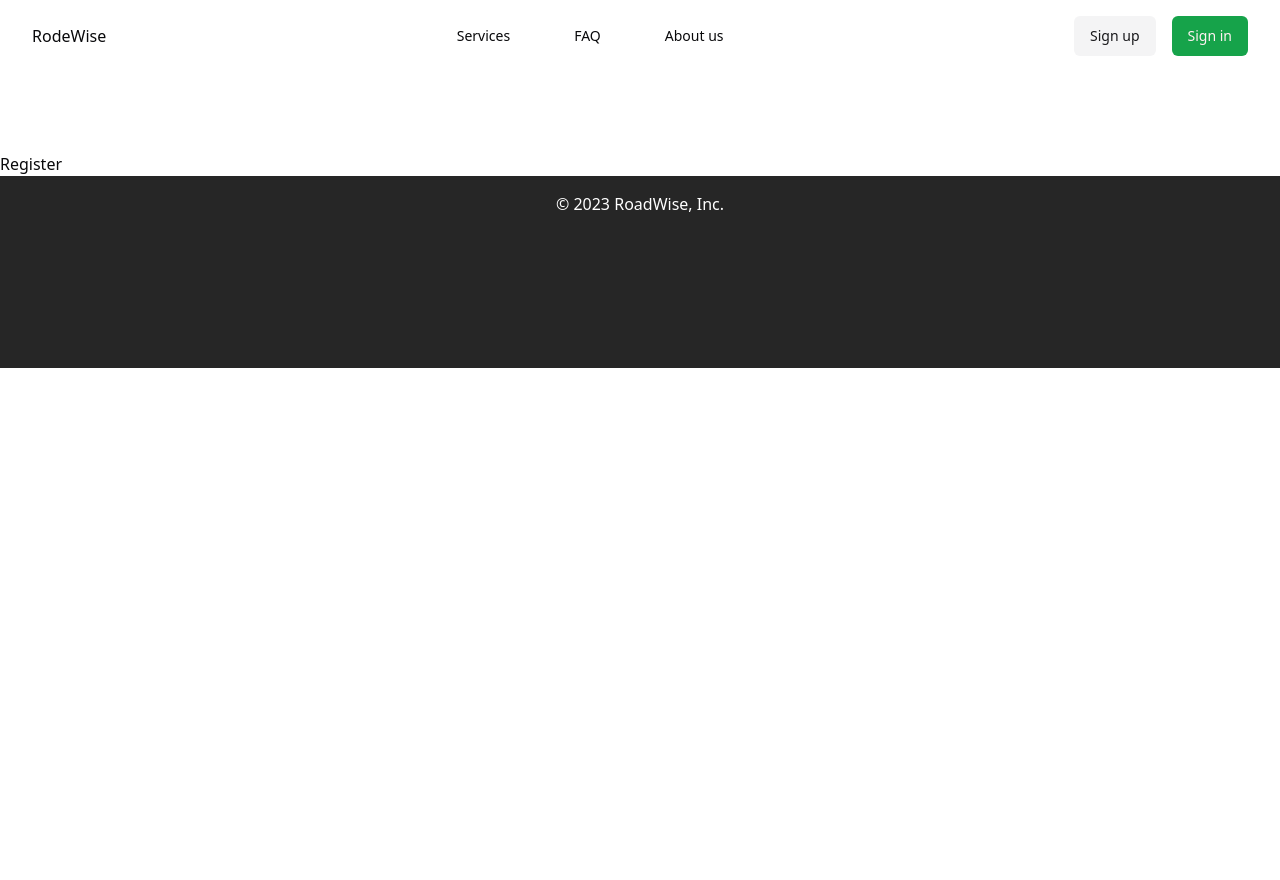
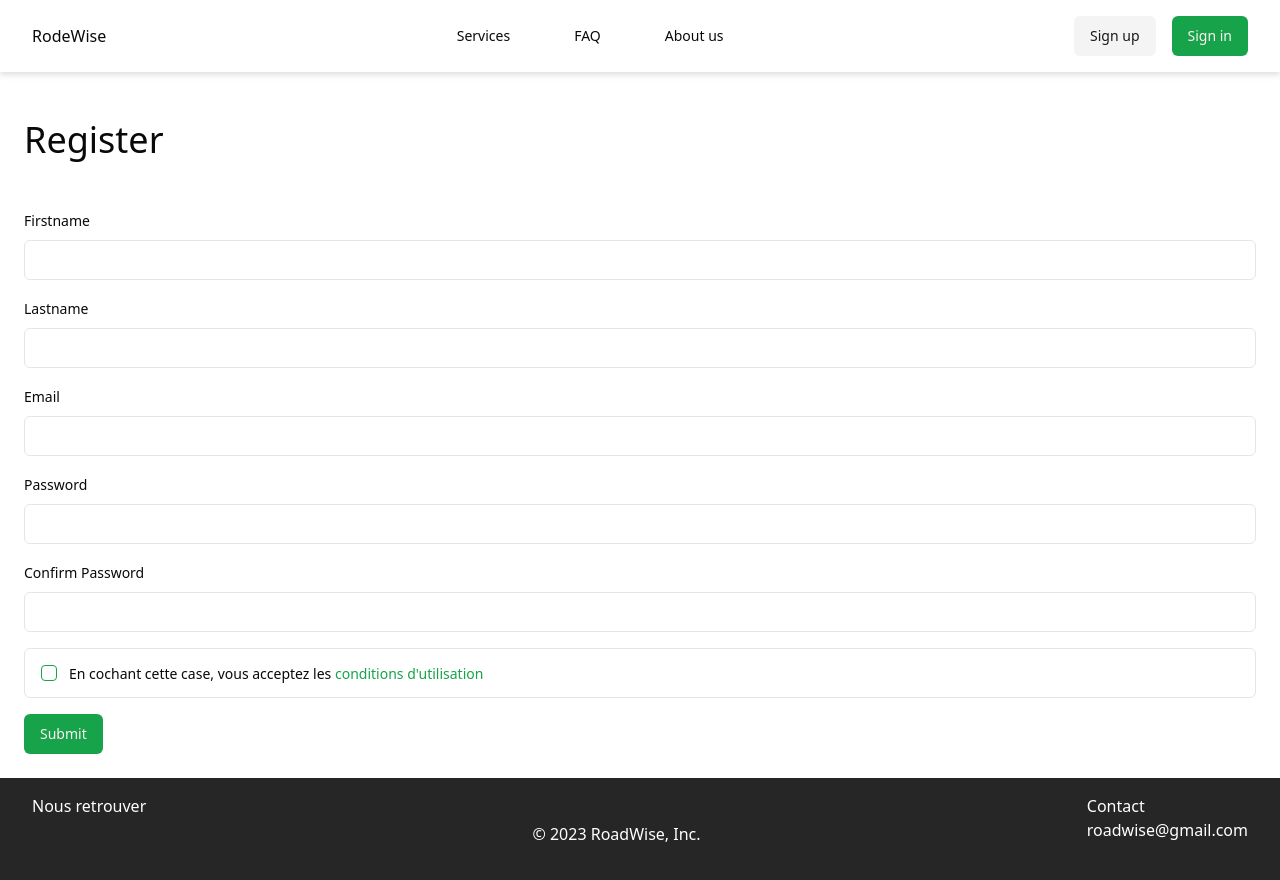
Before and after one commit to AlexandreHardyy/Challenge_Stack_5A_S1, a React (Vite) app in the folder frontend/: page /register in a window 1280 px wide. Shown: the top 880 px of the page. Before the commit the page ends 800 px from the top, so only its background shows below. Built offline with nearby package versions, Linux system fonts and the light colour scheme.

Commit message:
condition and form build for login and register

```diff
--- a/frontend/package.json
+++ b/frontend/package.json
@@ -11,6 +11,7 @@
   },
   "dependencies": {
     "@hookform/resolvers": "^3.3.2",
+    "@radix-ui/react-checkbox": "^1.0.4",
     "@radix-ui/react-dialog": "^1.0.5",
     "@radix-ui/react-label": "^2.0.2",
     "@radix-ui/react-navigation-menu": "^1.1.4",
--- a/frontend/src/components/Footer.tsx
+++ b/frontend/src/components/Footer.tsx
@@ -1,7 +1,16 @@
 const Footer = () => {
   return (
-    <footer className="flex justify-center px-8 py-4 bg-neutral-800 text-white h-48">
-      <p>© 2023 RoadWise, Inc.</p>
+    <footer className="flex justify-between px-8 py-4 bg-neutral-800 text-white h-28">
+      <div>
+        <p>Nous retrouver</p>
+      </div>
+      <div className="flex justify-center items-center">
+        <p>© 2023 RoadWise, Inc.</p>
+      </div>
+      <div>
+        <h4>Contact</h4>
+        <p>roadwise@gmail.com</p>
+      </div>
     </footer>
   );
 };
--- a/frontend/src/components/Header.tsx
+++ b/frontend/src/components/Header.tsx
@@ -3,7 +3,7 @@ import { Link } from "react-router-dom";
 
 const Header = () => {
   return (
-    <header className="flex px-8 py-4 items-center justify-between">
+    <header className="flex px-8 py-4 items-center justify-between sticky top-0 bg-background drop-shadow-md z-50">
       <h1>RodeWise</h1>
       <div className="flex gap-8">
         <Button variant="ghost" asChild>
--- /dev/null
+++ b/frontend/src/components/form/LoginForm.tsx
@@ -0,0 +1,70 @@
+import * as z from "zod";
+import { zodResolver } from "@hookform/resolvers/zod";
+import { useForm } from "react-hook-form";
+import {
+  Form,
+  FormControl,
+  FormField,
+  FormItem,
+  FormLabel,
+  FormMessage,
+} from "@/components/ui/form";
+import { Input } from "@/components/ui/input";
+import { Button } from "@/components/ui/button.tsx";
+
+const formSchema = z.object({
+  email: z.string().email(),
+  password: z.string(),
+});
+
+const LoginForm = () => {
+  const form = useForm<z.infer<typeof formSchema>>({
+    resolver: zodResolver(formSchema),
+    defaultValues: {
+      email: "",
+      password: "",
+    },
+  });
+
+  const onSubmit = (values: z.infer<typeof formSchema>) => {
+    console.log(values);
+  };
+
+  return (
+    <>
+      <Form {...form}>
+        <form onSubmit={form.handleSubmit(onSubmit)} className="space-y-4">
+          <FormField
+            control={form.control}
+            name="email"
+            render={({ field }) => (
+              <FormItem>
+                <FormLabel>Email</FormLabel>
+                <FormControl>
+                  <Input {...field} type="email" />
+                </FormControl>
+                <FormMessage />
+              </FormItem>
+            )}
+          />
+          <FormField
+            control={form.control}
+            name="password"
+            render={({ field }) => (
+              <FormItem>
+                <FormLabel>Password</FormLabel>
+                <FormControl>
+                  <Input {...field} />
+                </FormControl>
+                <FormMessage />
+              </FormItem>
+            )}
+          />
+          <Button type="submit">Submit</Button>
+        </form>
+      </Form>
+    </>
+  );
+};
+
+export default LoginForm;
--- /dev/null
+++ b/frontend/src/components/form/ResgisterForm.tsx
@@ -0,0 +1,157 @@
+import * as z from "zod";
+import { zodResolver } from "@hookform/resolvers/zod";
+import { useForm } from "react-hook-form";
+import {
+  Form,
+  FormControl,
+  FormField,
+  FormItem,
+  FormLabel,
+  FormMessage,
+} from "@/components/ui/form";
+import { Input } from "@/components/ui/input";
+import { Button } from "@/components/ui/button.tsx";
+import { Checkbox } from "@/components/ui/checkbox.tsx";
+import { Link } from "react-router-dom";
+
+const formSchema = z
+  .object({
+    firstname: z.string().trim().min(2),
+    lastname: z.string().trim().min(2),
+    email: z.string().email(),
+    password: z
+      .string()
+      .min(8)
+      .regex(
+        /^(?=.*[a-zA-Z])(?=.*\d)/,
+        "Must contain at least one letter and one number",
+      ),
+    passwordConfirmation: z.string(),
+    cgu: z.boolean(),
+  })
+  .refine((data) => data.password === data.passwordConfirmation, {
+    message: "passwords must match",
+    path: ["passwordConfirmation"],
+  })
+  .refine((data) => data.cgu, {
+    message: "You must accept the CGU",
+    path: ["cgu"],
+  });
+
+const RegisterForm = () => {
+  const form = useForm<z.infer<typeof formSchema>>({
+    resolver: zodResolver(formSchema),
+    defaultValues: {
+      firstname: "",
+      lastname: "",
+      email: "",
+      password: "",
+      passwordConfirmation: "",
+      cgu: false,
+    },
+  });
+
+  const onSubmit = (values: z.infer<typeof formSchema>) => {
+    console.log(values);
+  };
+
+  return (
+    <>
+      <Form {...form}>
+        <form onSubmit={form.handleSubmit(onSubmit)} className="space-y-4">
+          <FormField
+            control={form.control}
+            name="firstname"
+            render={({ field }) => (
+              <FormItem>
+                <FormLabel>Firstname</FormLabel>
+                <FormControl>
+                  <Input {...field} />
+                </FormControl>
+                <FormMessage />
+              </FormItem>
+            )}
+          />
+          <FormField
+            control={form.control}
+            name="lastname"
+            render={({ field }) => (
+              <FormItem>
+                <FormLabel>Lastname</FormLabel>
+                <FormControl>
+                  <Input {...field} />
+                </FormControl>
+                <FormMessage />
+              </FormItem>
+            )}
+          />
+          <FormField
+            control={form.control}
+            name="email"
+            render={({ field }) => (
+              <FormItem>
+                <FormLabel>Email</FormLabel>
+                <FormControl>
+                  <Input {...field} type="email" />
+                </FormControl>
+                <FormMessage />
+              </FormItem>
+            )}
+          />
+          <FormField
+            control={form.control}
+            name="password"
+            render={({ field }) => (
+              <FormItem>
+                <FormLabel>Password</FormLabel>
+                <FormControl>
+                  <Input {...field} type="password" />
+                </FormControl>
+                <FormMessage />
+              </FormItem>
+            )}
+          />
+          <FormField
+            control={form.control}
+            name="passwordConfirmation"
+            render={({ field }) => (
+              <FormItem>
+                <FormLabel>Confirm Password</FormLabel>
+                <FormControl>
+                  <Input {...field} type="password" />
+                </FormControl>
+                <FormMessage />
+              </FormItem>
+            )}
+          />
+          <FormField
+            control={form.control}
+            name="cgu"
+            render={({ field }) => (
+              <FormItem className="flex flex-row items-start space-x-3 space-y-0 rounded-md border p-4">
+                <FormControl>
+                  <Checkbox
+                    checked={field.value}
+                    onCheckedChange={field.onChange}
+                  />
+                </FormControl>
+                <div className="space-y-1 leading-none">
+                  <FormLabel>
+                    En cochant cette case, vous acceptez les{" "}
+                    <Link className="text-primary" to="#">
+                      conditions d'utilisation
+                    </Link>
+                  </FormLabel>
+                  <FormMessage />
+                </div>
+              </FormItem>
+            )}
+          />
+          <Button type="submit">Submit</Button>
+        </form>
+      </Form>
+    </>
+  );
+};
+
+export default RegisterForm;
--- /dev/null
+++ b/frontend/src/components/ui/checkbox.tsx
@@ -0,0 +1,28 @@
+import * as React from "react"
+import * as CheckboxPrimitive from "@radix-ui/react-checkbox"
+import { Check } from "lucide-react"
+
+import { cn } from "@/lib/utils"
+
+const Checkbox = React.forwardRef<
+  React.ElementRef<typeof CheckboxPrimitive.Root>,
+  React.ComponentPropsWithoutRef<typeof CheckboxPrimitive.Root>
+>(({ className, ...props }, ref) => (
+  <CheckboxPrimitive.Root
+    ref={ref}
+    className={cn(
+      "peer h-4 w-4 shrink-0 rounded-sm border border-primary ring-offset-background focus-visible:outline-none focus-visible:ring-2 focus-visible:ring-ring focus-visible:ring-offset-2 disabled:cursor-not-allowed disabled:opacity-50 data-[state=checked]:bg-primary data-[state=checked]:text-primary-foreground",
+      className
+    )}
+    {...props}
+  >
+    <CheckboxPrimitive.Indicator
+      className={cn("flex items-center justify-center text-current")}
+    >
+      <Check className="h-4 w-4" />
+    </CheckboxPrimitive.Indicator>
+  </CheckboxPrimitive.Root>
+))
+Checkbox.displayName = CheckboxPrimitive.Root.displayName
+
+export { Checkbox }
--- a/frontend/src/layouts/Admin.tsx
+++ b/frontend/src/layouts/Admin.tsx
@@ -5,7 +5,7 @@ const AdminLayout = () => {
   return (
     <>
       <Header />
-      <main className="p-6 mt-20 h-full m-h-[100vh]">
+      <main className="p-6 mt-6 h-full m-h-[100vh]">
         <Outlet />
       </main>
     </>
--- a/frontend/src/layouts/Client.tsx
+++ b/frontend/src/layouts/Client.tsx
@@ -6,7 +6,7 @@ const ClientLayout = () => {
   return (
     <>
       <Header />
-      <main className="mt-20 h-full m-h-[100vh]">
+      <main className="mt-6 h-full m-h-[100vh]">
         <Outlet />
       </main>
       <Footer />
--- a/frontend/src/pages/Landing.tsx
+++ b/frontend/src/pages/Landing.tsx
@@ -11,7 +11,7 @@ const Landing = () => {
           <h1 className="font-semibold text-5xl leading-relaxed">
             Réservez, Roulez, Réussissez. Votre Avenir sur la Voie Rapide !
           </h1>
-          <p className="py-4 opacity-70 text-xl">
+          <p className="py-4 text-xl text-gray-500">
             Notre application simplifie la planification des leçons de conduite
             pour de multiples auto-écoles, optimisant l'efficacité et la
             satisfaction des instructeurs et des élèves.
--- a/frontend/src/pages/auth/Login.tsx
+++ b/frontend/src/pages/auth/Login.tsx
@@ -1,7 +1,12 @@
+import LoginForm from "@/components/form/LoginForm.tsx";
+
 const Login = () => {
   return (
     <div>
-      <h1>Login</h1>
+      <h1 className="text-4xl p-6">Login</h1>
+      <div className="p-6">
+        <LoginForm />
+      </div>
     </div>
   );
 };
--- a/frontend/src/pages/auth/Register.tsx
+++ b/frontend/src/pages/auth/Register.tsx
@@ -1,7 +1,12 @@
+import RegisterForm from "@/components/form/ResgisterForm.tsx";
+
 const Register = () => {
   return (
     <div>
-      <h1>Register</h1>
+      <h1 className="text-4xl p-6">Register</h1>
+      <div className="p-6">
+        <RegisterForm />
+      </div>
     </div>
   );
 };
```
Also changed, not shown: 1 other file (tests, documents, lock files or other folders).
